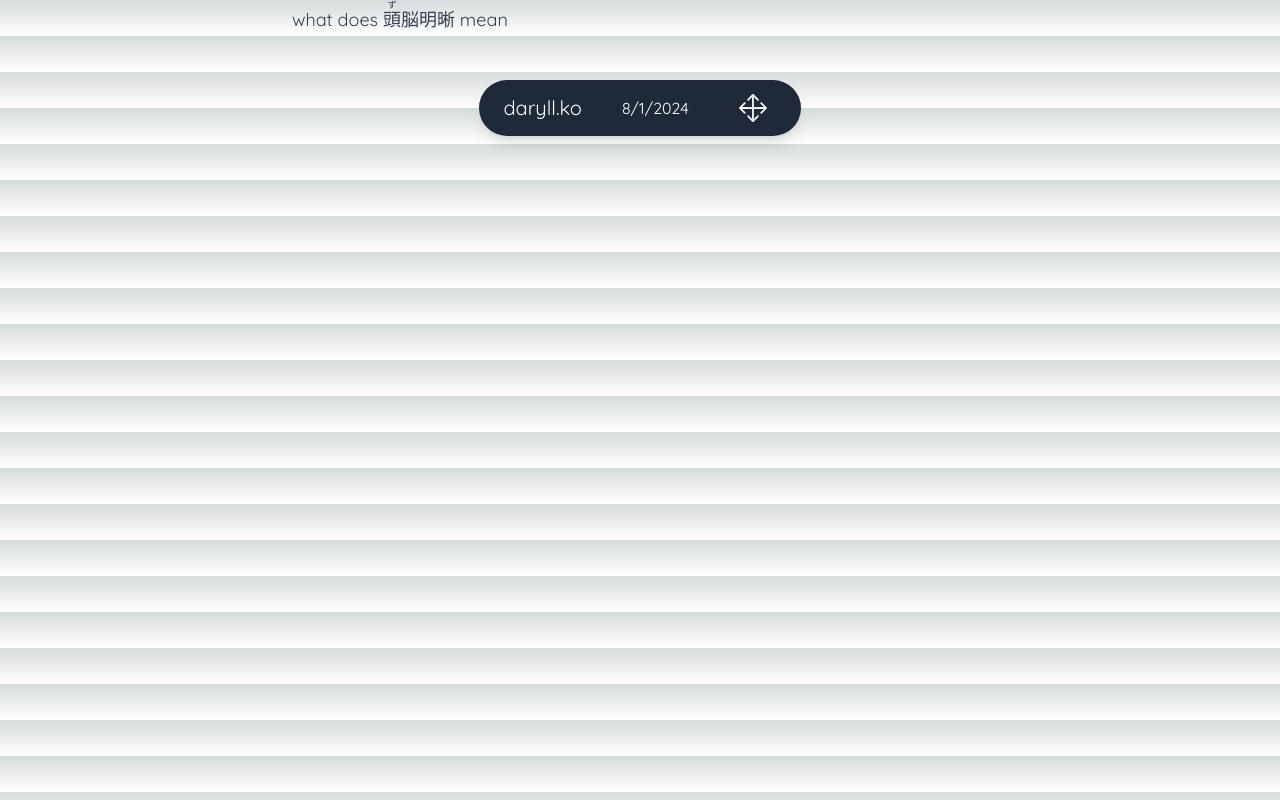
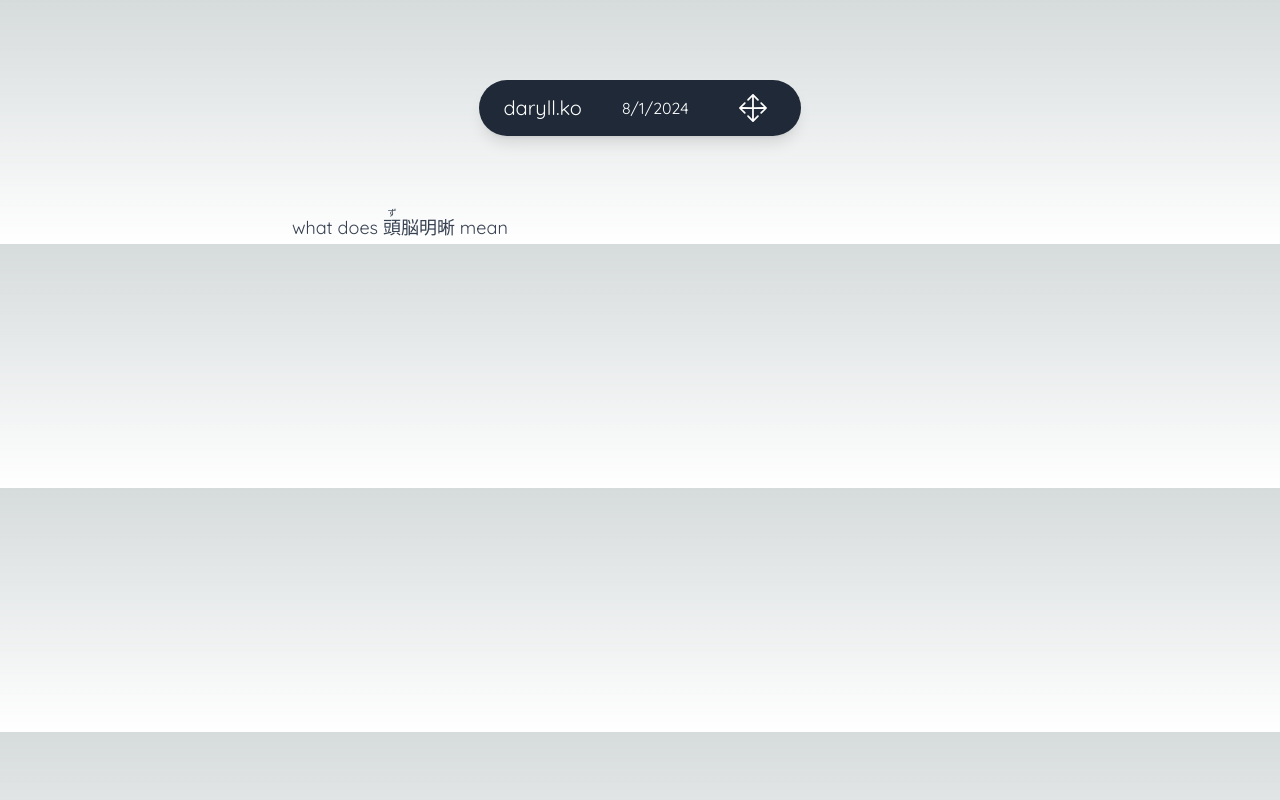
Before and after one commit to daryll-ko/daryll, a Next.js app: page /journal/jlpt in a window 1280 px wide. Built offline with nearby package versions, Linux system fonts and the light colour scheme; a web font is replaced by a local one.

Commit message:
update: top margin for `Journal` pages

```diff
--- a/app/journal/bruh/page.mdx
+++ b/app/journal/bruh/page.mdx
@@ -1,6 +1,4 @@
 # BRUH 2024 retrospective
-
-## CS 138 2024.1
 
 The department had its Computer Science Week (CS Week) last May 2024, and one of the events was a [competitive programming](https://en.wikipedia.org/wiki/Competitive_programming) competition named _BRUH_, short for _**B**attle **R**oyale for **U**P **H**ackers_. The name is probably my favorite aspect of the event (it reminds me of [ELMO](https://web.evanchen.cc/elmo/index.html)), and I hope it lives on.
 
--- a/app/journal/layout.tsx
+++ b/app/journal/layout.tsx
@@ -3,7 +3,7 @@ import "katex/dist/katex.min.css";
 export default function MdxLayout({ children }: { children: React.ReactNode }) {
   // Create any shared layout or styles here
   return (
-    <div className="mx-auto prose lg:prose-lg dark:prose-invert prose-code:before:hidden prose-code:after:hidden ">
+    <div className="mx-auto mt-52 prose lg:prose-lg dark:prose-invert prose-code:before:hidden prose-code:after:hidden ">
       {children}
     </div>
   );
```
